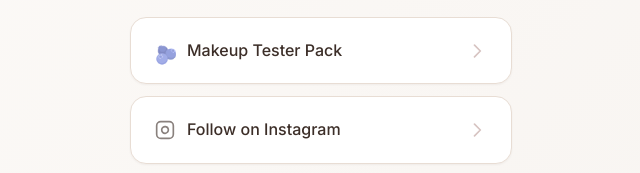
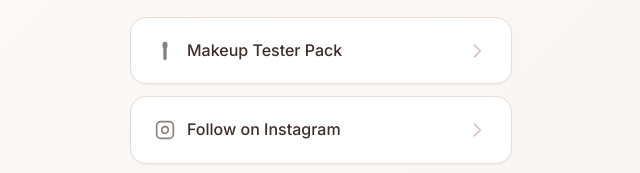
Before and after one commit to emmaexec11/naturally-wyld-links, a plain HTML site: page index.html in a window 1280 px wide. Shown: the part 595-768 px from the top of the page, 319-959 px from the left. Drawn offline with nearby package versions, Linux system fonts and the light colour scheme.

Commit message:
Replace berry emoji with matching lipstick SVG icon for consistency

```diff
--- a/index.html
+++ b/index.html
@@ -530,7 +530,10 @@
                    rel="noopener"
                    class="nav-link">
                     <div class="nav-link-content">
-                        <span class="nav-link-icon" style="font-size: 18px;">🫐</span>
+                        <svg class="nav-link-icon" viewBox="0 0 24 24" fill="none">
+                            <path d="M12 2C10.9 2 10 2.9 10 4V6C10 7.1 10.9 8 12 8S14 7.1 14 6V4C14 2.9 13.1 2 12 2Z" stroke="currentColor" stroke-width="2" fill="currentColor"/>
+                            <rect x="11" y="8" width="2" height="14" rx="1" stroke="currentColor" stroke-width="2" fill="currentColor"/>
+                        </svg>
                         <span class="nav-link-text">Makeup Tester Pack</span>
                     </div>
                     <svg class="nav-link-arrow" fill="none" stroke="currentColor" viewBox="0 0 24 24">
```
